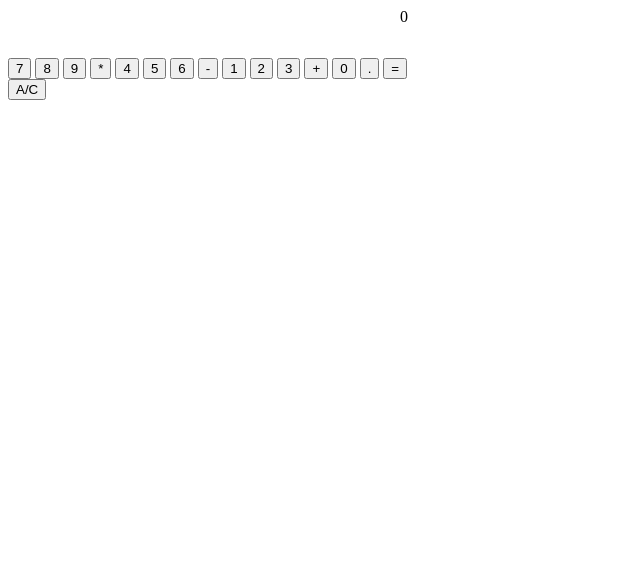
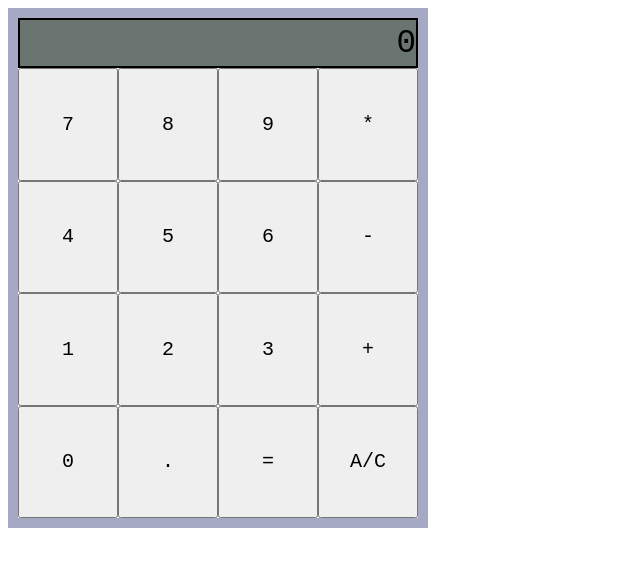
Before and after one commit to CBOI1/Calculator, a plain HTML site: page index.html in a window 1280 px wide. Shown: the whole page, without its empty margins (0-640 px from the left). Drawn offline with Linux system fonts and the light colour scheme.

Commit message:
Style the UI

```diff
--- a/script.js
+++ b/script.js
@@ -82,3 +82,14 @@ clearBtn.addEventListener("click" , (e) => {
     displayVal = 0;
     display.textContent = displayVal;
 })
+
+
+//set dimensions of buttons
+const inputBtns = document.querySelectorAll("button");
+inputBtns.forEach((btn) => {
+    const parent = btn.parentElement;
+    const width = parent.clientWidth / 4;
+    const height = parent.clientHeight / 4;
+    btn.style.height = `${height}px`;
+    btn.style.width = `${width}px`;
+});
--- a/style.css
+++ b/style.css
@@ -1,19 +1,36 @@
 
 button {
     margin: 0px;
+    display: block;
+    flex: initial;
+    box-sizing: border-box;
+    font-size: 20px;
+    font-family: monospace;
 }
 
 .container {
     width: 400px;
-    height: 500px;
+    border: 10px solid #a6a9c3;
+    box-sizing: content-box;
 }
 
 .display {
     height: 50px;
     width: 100%;
     text-align:right;
+    background-color: #6a7471;
+    display: flex;
+    justify-content: flex-end;
+    align-items: center;
+    font-size: 2.5em;
+    font-family: monospace;
+    border: 2px solid black;
+    box-sizing: border-box;
 }
 
 .digit-pad {
-    height: 350px;
+    height: 450px;
+    display: flex;
+    align-items: flex-start;
+    flex-wrap: wrap;
 }
```
